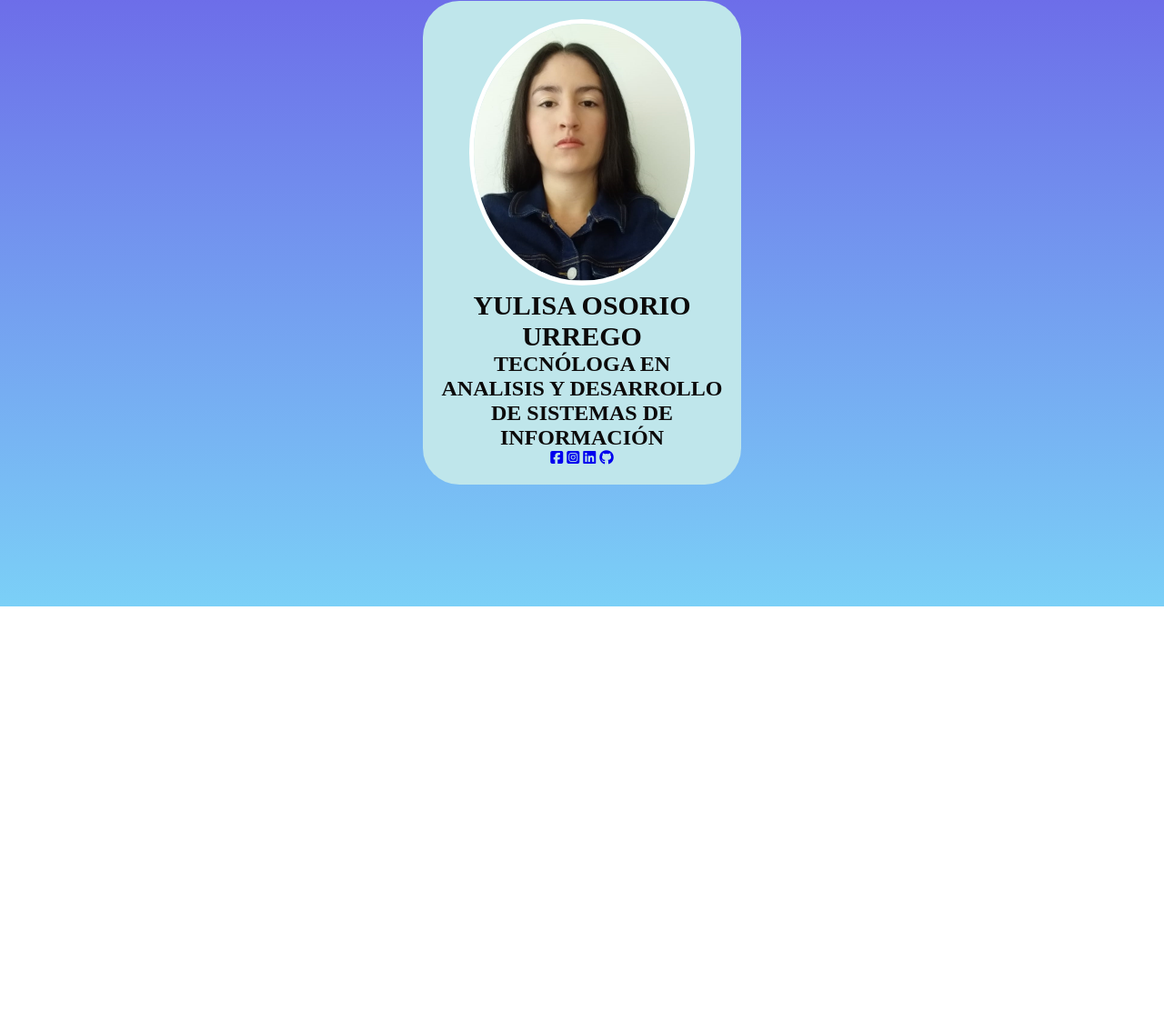
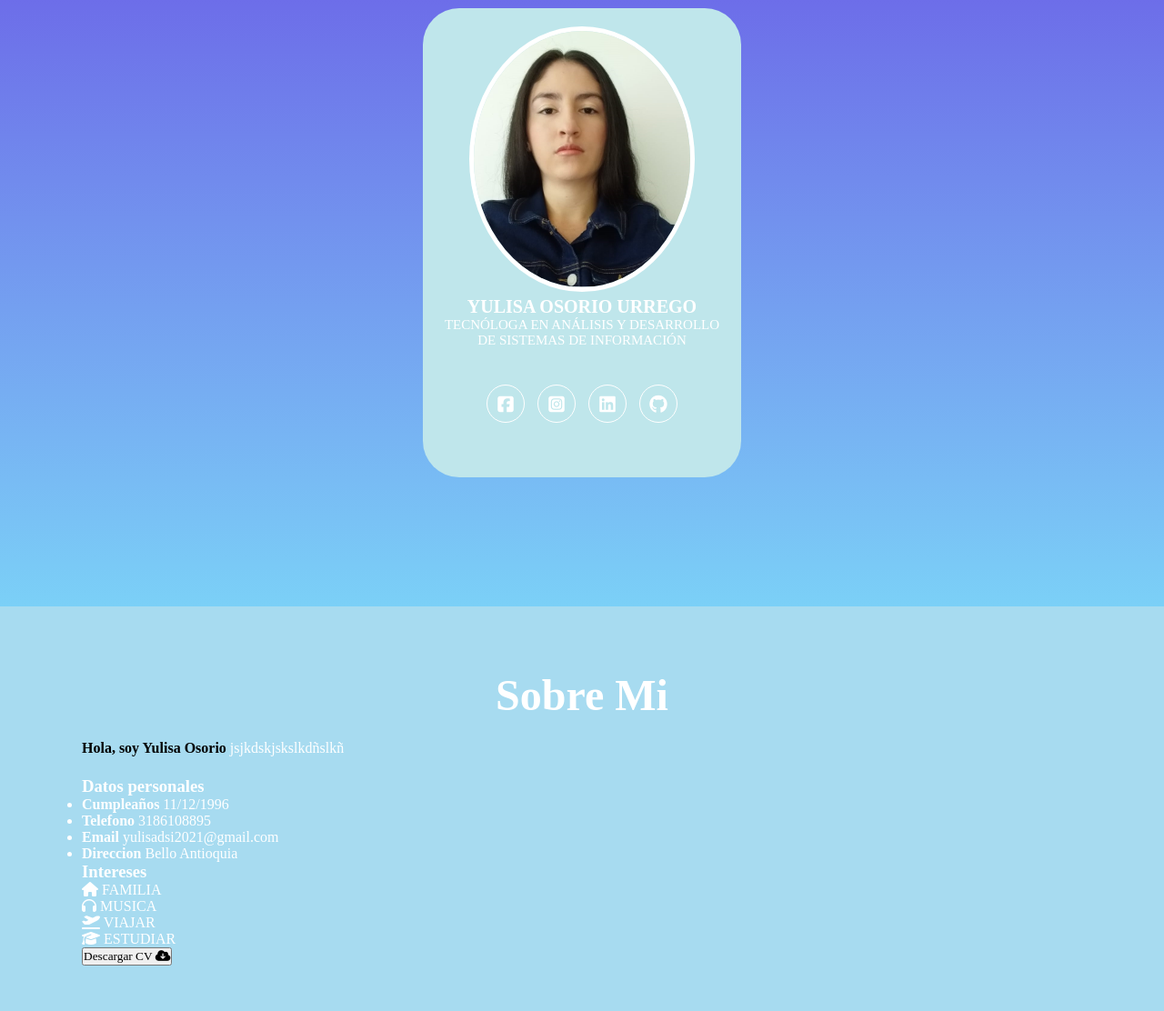
Before and after one commit to yulisaosorio/portafolio_hojaVida, a plain HTML site: page index.html in a window 1280 px wide. Shown: the part 133-1245 px from the top of the page at 91% size. Before the commit the page ends 800 px from the top, so only its background shows below. Drawn offline with Linux system fonts and the light colour scheme; files whose address does not match are found by name.

Commit message:
actualizacion login y sobre mi

```diff
--- a/css/estilo.css
+++ b/css/estilo.css
@@ -1,8 +1,8 @@
 *{
     box-sizing: border-box;
     font-family: 'work Sans';
-    margin: 0;
-    padding: 0;
+    margin: 0px;
+    padding: 0px;
 }
 html{
     /*me permite deslizar cuando cuabndo hago clic en los links menu*/
@@ -83,6 +83,53 @@ html{
 }
 .inicio .contenedor-inicio-foto h1{
     margin-top: 5px;
-    font-size: 30px;
+    font-size: 20px;
     font-family: 'righteous';
+    color: white;
 }
+.inicio .contenedor-inicio-foto h2{
+    font-size: 15px;
+    font-weight: normal;
+    color: white;
+}
+.inicio .contenedor-inicio-foto .redes a{
+    color: white;
+    display: inline-block;
+    text-decoration: none;
+    border: 1px solid white;
+    border-radius: 100%;
+    width: 42px;
+    height: 42px;
+    line-height: 42px;
+    margin: 40px 5px;
+    font-size: 20px;
+    transition: .3s;
+}
+.inicio .contenedor-inicio-foto .redes a:hover{
+    background-color: rgb(198, 241, 241);
+}
+.sobremi{
+    background-color: rgb(167, 219, 240);
+    color: white;
+    padding: 50px 20px;
+}
+.sobremi .contenido-seccion{
+    max-width: 1100px;
+    margin: auto;
+}
+.sobremi h2{
+    font-size: 48px;
+    font-family: 'Righteous';
+    text-align: center;
+    padding: 20px 0;
+
+}
+.sobremi .contenido-seccion p{
+    font: 18px;
+    line-height: 22px;
+    margin-bottom: 20px;
+}
+.sobremi .contenido-seccion p span{
+    color: black;
+    font-weight: bold;
+}
--- a/index.html
+++ b/index.html
@@ -41,7 +41,7 @@
                     <img src="fotos/foto.jpg" alt="">
                 </div>
                 <h1>YULISA OSORIO URREGO</h1>
-                <h2>TECNÓLOGA EN ANALISIS Y DESARROLLO DE SISTEMAS DE INFORMACIÓN</h2>
+                <h2>TECNÓLOGA EN ANÁLISIS Y DESARROLLO DE SISTEMAS DE INFORMACIÓN</h2>
                 <div class="redes">
                     <a href="#"><i class="fa-brands fa-square-facebook"></i></a>
                     <a href="#"><i class="fa-brands fa-square-instagram"></i></a>
@@ -53,5 +53,64 @@
             </div>
     </section>
 
+    <!--seccion sobre mi-->
+    <section id="sobremi" class="sobremi">
+        <div class="contenido-seccion">
+            <h2>Sobre Mi</h2>
+            <p><span>Hola, soy Yulisa Osorio</span>
+                jsjkdskjskslkdñslkñ
+            </p>
+            <div class="fila">
+                <!--datos personales-->
+                <div class="col">
+                    <h3>Datos personales</h3>
+                    <ul>
+                        <li>
+                            <strong>Cumpleaños</strong>
+                            11/12/1996
+                        </li>
+                        <li>
+                            <strong>Telefono</strong>
+                            3186108895
+                        </li>
+                        <li>
+                            <strong>Email</strong>
+                            yulisadsi2021@gmail.com
+                        </li>
+                        <li>
+                            <strong>Direccion</strong>
+                            Bello Antioquia
+                        </li>
+                    </ul>
+                </div>
+                <div class="col">
+                    <h3>Intereses </h3>
+                    <div class="contenedor-intereses">
+                        <div class="interes">
+                            <i class="fa-solid fa-house"></i>
+                            <span>FAMILIA</span>
+                        </div>
+                        <div class="interes">
+                            <i class="fa-solid fa-headphones"></i>
+                            <span>MUSICA</span>
+                        </div>
+                        <div class="interes">
+                            <i class="fa-solid fa-plane-departure"></i>
+                            <span>VIAJAR</span>
+                        </div>
+                        <div class="interes">
+                            <i class="fa-solid fa-graduation-cap"></i>
+                            <span>ESTUDIAR</span>
+                        </div>
+                    </div>
+                </div>
+            </div>
+            <button>
+                Descargar CV <i class="fa-solid fa-cloud-arrow-down"></i>
+                <span class="overlay"></span>
+            </button>
+        </div>
+    </section>
+
 </body>
 </html>
```
Also changed, not shown: 1 other file.
